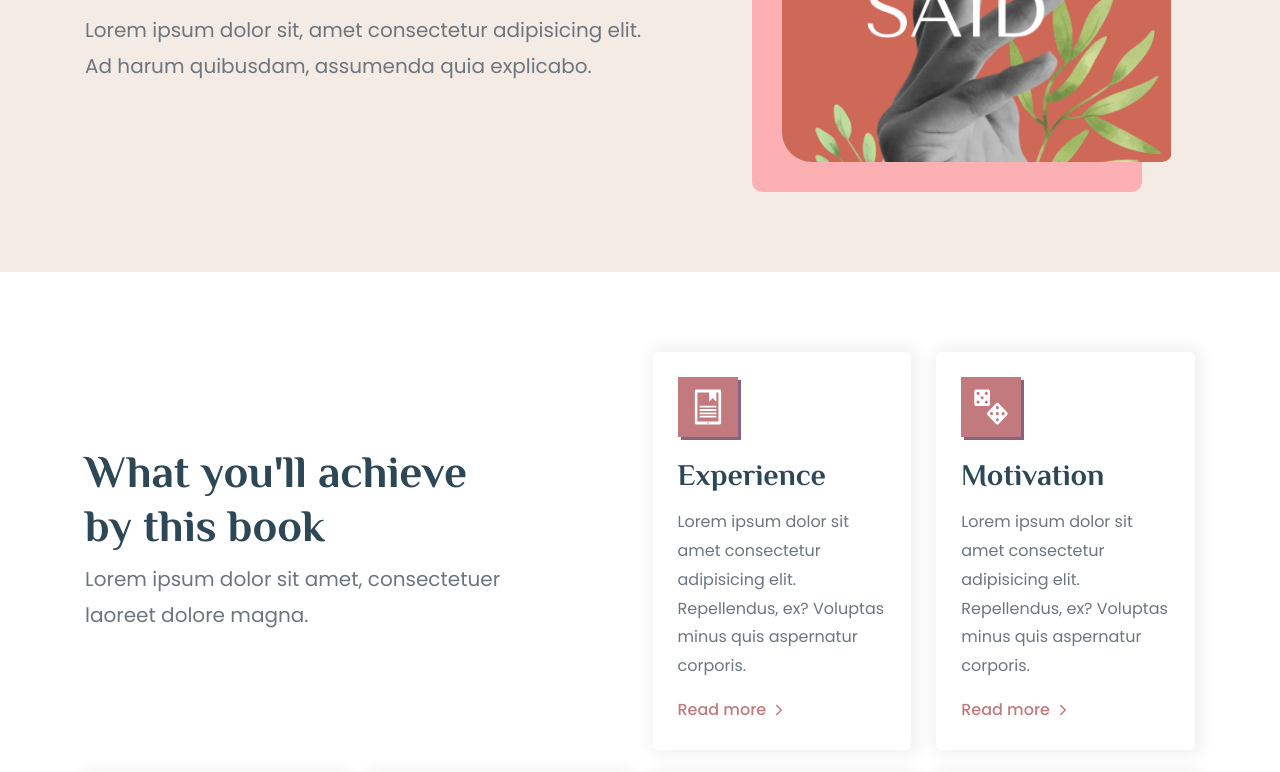
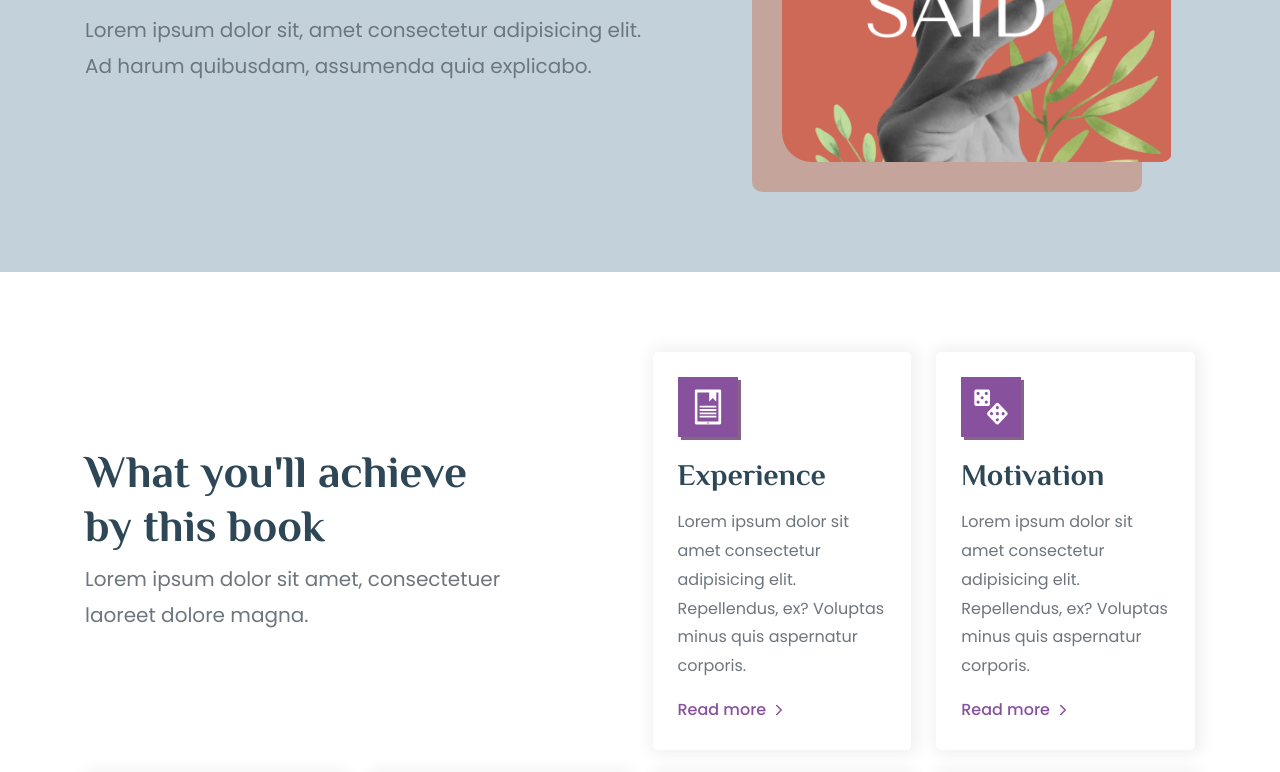
Before and after one commit to Sahilturk/book.com, a plain HTML site: page index.html in a window 1280 px wide. Shown: the part 557-1329 px from the top of the page. Drawn offline with nearby package versions, Linux system fonts and the light colour scheme.

Commit message:
style done

```diff
--- a/style.css
+++ b/style.css
@@ -10,10 +10,10 @@
   --sonic-silver: hsl(208, 7%, 46%);
   --old-rose_30: hsla(357, 37%, 62%, 0.3);
   --ghost-white: hsl(233, 33%, 95%);
-  --light-pink: hsl(357, 93%, 84%);
+  --light-pink: hsl(12, 26%, 69%);
   --light-gray: hsl(0, 0%, 80%);
-  --old-rose: hsl(357, 37%, 62%);
-  --seashell: hsl(20, 43%, 93%);
+  --old-rose: hsl(283, 32%, 47%);
+  --seashell: hsl(201, 24%, 81%);
   --charcoal: hsl(203, 30%, 26%);
   --white: hsl(0, 0%, 100%);
 
```
